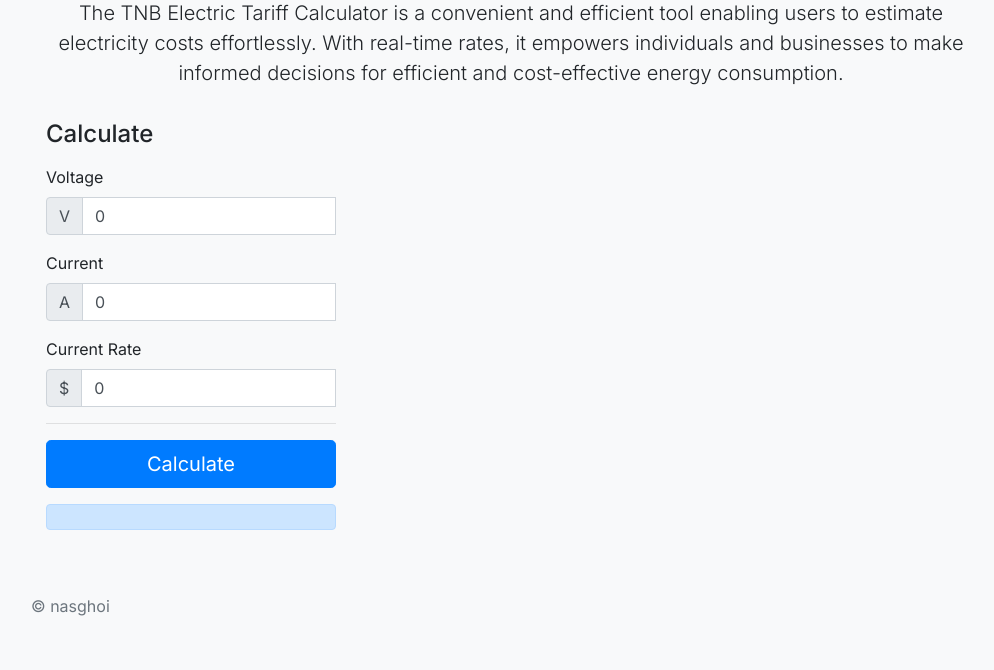
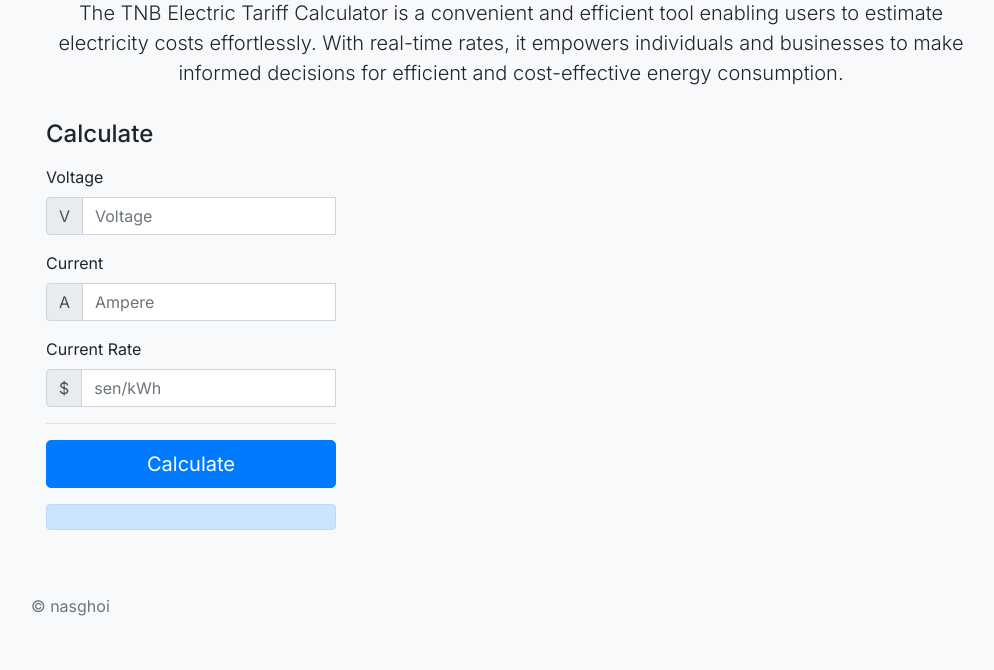
Before and after one commit to nasghoi/calcElectric, a PHP site: page / in a window 1280 px wide. Shown: the part 264-934 px from the top of the page, without its empty margins (129-1123 px from the left). Run offline with PHP 8.4, Linux system fonts and the light colour scheme; some libraries are stand-ins or nearby versions.

Commit message:
Update index.php

```diff
--- a/index.php
+++ b/index.php
@@ -28,9 +28,9 @@
           <form action="index.php" method="post" class="needs-validation" novalidate>
             <div class="row">
                 <?php
-                  $voltage = 0;
-                  $ampere = 0;
-                  $current = 0;
+                  $voltage = null;
+                  $ampere = null;
+                  $current = null;
                 ?>
                 <div class="col-md-12">
                     <!-- Voltage -->
```
